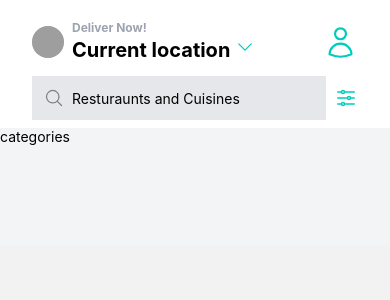
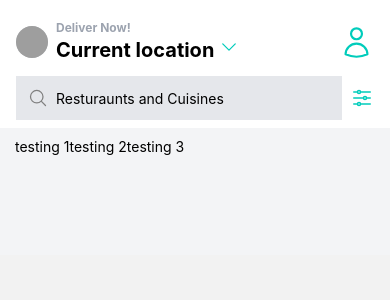
Before and after one commit to IMNOTXS/deliveroo-clone, a React Native app: screen /Home in a window 390 px wide. Shown: the top 300 px of the page. Built offline with nearby package versions, Linux system fonts and the light colour scheme; grey boxes are pictures that could not be loaded.

Commit message:
added the categories files

```diff
--- a/components/Categories.jsx
+++ b/components/Categories.jsx
@@ -1,11 +1,19 @@
-import { View, Text } from 'react-native'
+import { View, Text, ScrollView } from 'react-native'
 import React from 'react'
+import CategoryCard from './CategoryCard'
 
 const categories = () => {
   return (
-    <View>
-      <Text>categories</Text>
-    </View>
+  <ScrollView horizontal
+  showsHorizontalScrollIndicator={false}
+  contentContainerStyle={{
+    paddingHorizontal:15,
+    paddingTop: 10,
+  }} >
+    <CategoryCard imgUrl='https://links.papareact.com/wru' title='testing 1' />
+    <CategoryCard imgUrl='https://links.papareact.com/wru' title='testing 2' />
+    <CategoryCard imgUrl='https://links.papareact.com/wru' title='testing 3' />
+    </ScrollView>
   )
 }
 
--- /dev/null
+++ b/components/CategoryCard.jsx
@@ -0,0 +1,12 @@
+import { View, Text } from 'react-native'
+import React from 'react'
+
+const CategoryCard = ({imgUrl, title}) => {
+  return (
+    <View>
+      <Text>{title}</Text>
+    </View>
+  )
+}
+
+export default CategoryCard
--- a/screens/HomeScreen.jsx
+++ b/screens/HomeScreen.jsx
@@ -21,7 +21,7 @@ const HomeScreen = () => {
 
   return (
     <SafeAreaView className='bg-white pt-5'>
-          <View className="flex-row pb-3 items-center mx-4 space-x-2 px-4">
+          <View className="flex-row pb-3 items-center mx-4 space-x-2">
             <Image source={{uri: 'https://links.papareact.com/wru'}} className="h-7 w-7 bg-gray-300 p-4 rounded-full"/>
 
             <View className='flex-1'>
@@ -32,7 +32,7 @@ const HomeScreen = () => {
             <UserIcon size={35} color="#00CCBB" />
           </View>
 
-        <View className='flex-row items-center space-x-2 pb-2 mx-4 px-4'>
+        <View className='flex-row items-center space-x-2 pb-2 mx-4'>
           <View className='flex-row flex-1 space-x-2 bg-gray-200 p-3'>
             <MagnifyingGlassIcon color='gray' size={20} />
 
```
